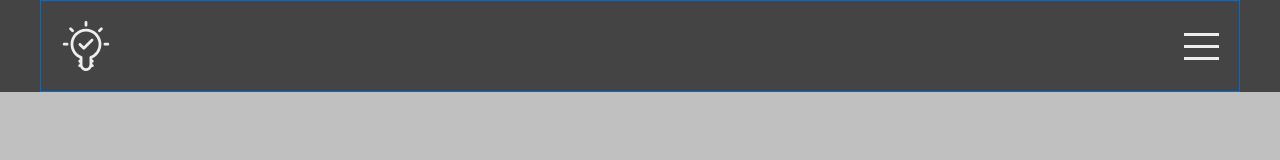
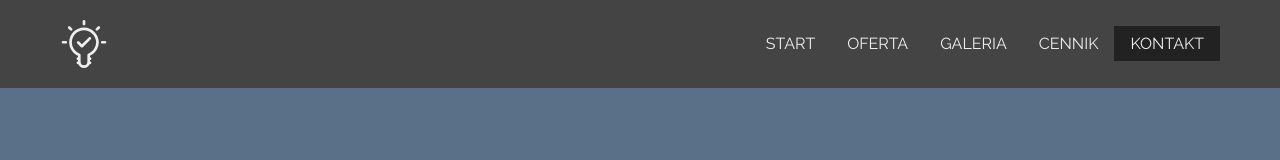
Before and after one commit to przemyslawjakubas24/webLab, a plain HTML site: page index.html in a window 1280 px wide. Shown: the top 160 px of the page. Drawn offline with Linux system fonts and the light colour scheme; a web font is replaced by a local one.

Commit message:
Add animation in nav links, scroll

```diff
--- a/index.html
+++ b/index.html
@@ -16,7 +16,7 @@
 <body>
 
     <nav class="nav-main">
-        <div class="container">
+        <div class="container nav-main__container">
             <a href="" class="logo"><img src="./img/page/logo.svg" alt="Logo"></a>
             <ul class="nav-main__list">
                 <li><a href="" class="nav-main__item">start</a></li>
@@ -28,11 +28,13 @@
 
             <button class="burger" aria-label="Menu">
                 <span class="burger__container" tabindex="-1">
-                  <span class="burger__bars"></span>
+                    <span class="burger__bars"></span>
                 </span>
-              </button>
+            </button>
         </div>
     </nav>
+    <main></main>
+
 
 
 
--- a/js/main.js
+++ b/js/main.js
@@ -1,7 +1,28 @@
 const burgerBtn = document.querySelector('.burger')
 const navList = document.querySelector('.nav-main__list')
+const sizeNav = document.querySelector('.nav-main__container')
+const sizeNavLogo = document.querySelector('.logo')
+const sizeNavFont = document.querySelectorAll('.nav-main__item')
 
 burgerBtn.addEventListener('click', () => {
 	burgerBtn.classList.toggle('burger--active')
 	navList.classList.toggle('nav-main__list--active')
 })
+
+function handleScroll() {
+	if (window.scrollY >= 200) {
+		sizeNav.style.padding = '1em'
+		sizeNavLogo.style.width = '40px'
+		sizeNavFont.forEach(element => {
+			element.style.fontSize = '1.4rem'
+		})
+	} else {
+		sizeNav.style.padding = '2em'
+		sizeNavLogo.style.width = '50px'
+		sizeNavFont.forEach(element => {
+			element.style.fontSize = '1.6rem'
+		})
+	}
+}
+
+window.addEventListener('scroll', handleScroll)
--- a/sass/_components.scss
+++ b/sass/_components.scss
@@ -4,6 +4,7 @@
 	display: block;
 	z-index: 30;
 	width: 50px;
+	transition: .5s linear;
 	img {
 		display: block;
 		width: 100%;
@@ -45,7 +46,8 @@
 		background-color: $light-color;
 		transition: transform 220ms ease-in-out;
 
-	  &::before, &::after {
+		&::before,
+		&::after {
 			display: block;
 			position: absolute;
 			width: 35px;
@@ -61,8 +63,7 @@
 
 		&::after {
 			bottom: -12px;
-		transition: bottom 100ms 250ms ease-in,
-		  transform 220ms ease-in-out;
+			transition: bottom 100ms 250ms ease-in, transform 220ms ease-in-out;
 		}
 	}
 
@@ -79,9 +80,14 @@
 			&::after {
 				bottom: 0;
 				transform: rotate(-90deg);
-		  transition: bottom 100ms ease-out,
-			transform 220ms 120ms ease-in-out;
+				transition: bottom 100ms ease-out, transform 220ms 120ms ease-in-out;
 			}
 		}
 	}
 }
+
+@media (min-width: 992px) {
+	.burger {
+		display: none;
+	}
+}
--- a/sass/_nav.scss
+++ b/sass/_nav.scss
@@ -1,16 +1,16 @@
 @import './variables';
 
 .nav-main {
-    background-color: $primary-color;
+	position: fixed;
+	width: 100%;
+	background-color: $primary-color;
 	.container {
 		padding: 2em;
 		display: flex;
 		justify-content: space-between;
 		align-items: center;
-		border: 1px solid rgb(7, 105, 204);
 	}
 	&__list {
-		background-color: $secondary-color;
 		position: fixed;
 		top: 0;
 		left: 0;
@@ -20,24 +20,91 @@
 		justify-content: center;
 		width: 100%;
 		height: 100vh;
-        transform: translateX(100%);
-        transition: .5s ease-in-out;
+		transform: translateX(100%);
+		transition: 0.5s ease-in-out;
+		background-color: #45867f;
 		li {
 			margin-bottom: 2em;
 			&:last-child {
 				margin-bottom: 0;
+				background-color: $dark-color;
 			}
 		}
-        &--active {
-            transform: translateX(0);
-        }
+		&--active {
+			transform: translateX(0);
+		}
 	}
 	&__item {
-		border: 1px solid #14141455;
+		position: relative;
 		display: inline-block;
 		padding: 0.5em 1em;
 		color: $light-color;
 		font-size: 2rem;
 		text-transform: uppercase;
+		transition: width .5s ease, height .5s ease;
+	}
+	&__item::before,
+	&__item::after {
+		content: '';
+		position: absolute;
+		width: 0;
+		height: 0;
+		transition: width .5s ease, height .5s ease;
+	}
+	&__item::before {
+		top: -2px;
+		left: -4px;
+		border-top: 0;
+		border-left: 0;
+	}
+	&__item::after {
+		bottom: -2px;
+		right: -4px;
+		border-bottom: 0;
+		border-right: 0;
+	}
+	&__item:hover::before,
+	&__item:hover::after {
+		width: 50px;
+		height: 50%;
+	}
+	&__item:hover::before {
+		border-top: 2px solid $light-color;
+		border-left: 2px solid $light-color;
+	}
+	&__item:hover::after {
+		border-bottom: 2px solid $light-color;
+		border-right: 2px solid $light-color;
 	}
 }
+
+@media (min-width: 992px) {
+	.nav-main {
+		background-color: $primary-color;
+		.container {
+			padding: 2em;
+			display: flex;
+			justify-content: space-between;
+			align-items: center;
+		}
+		.nav-main__container {
+			transition: padding .5s linear;
+		}
+		&__list {
+			position: relative;
+			display: flex;
+			justify-content: end;
+			flex-direction: row;
+			height: 100%;
+			transform: translateX(0);
+			background-color: transparent;
+			li {
+				margin-bottom: 0;
+			}
+		}
+		&__item {
+			font-size: 1.6rem;
+			transition: font-size .5s linear;
+		}
+	}
+}
--- a/sass/_styles-dafault.scss
+++ b/sass/_styles-dafault.scss
@@ -25,6 +25,7 @@ h1, h2, h3, h4, h5, h6 {
 a {
 	text-decoration: none;
 	color: $primary-color;
+	cursor: pointer;
 }
 
 li {
--- a/sass/main.scss
+++ b/sass/main.scss
@@ -3,3 +3,8 @@
 @import './components';
 @import './layout';
 @import './nav';
+
+main {
+    height: 1800px;
+    background: rgb(90, 112, 137);
+}
```
Also changed, not shown: css/main.css, 1 other file. Lines whose indentation alone changed are shown as unchanged.
